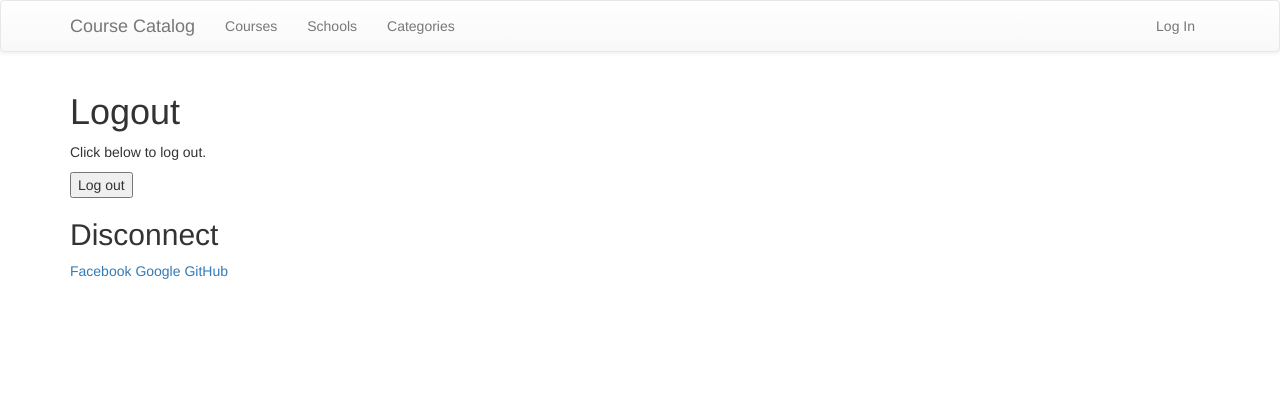
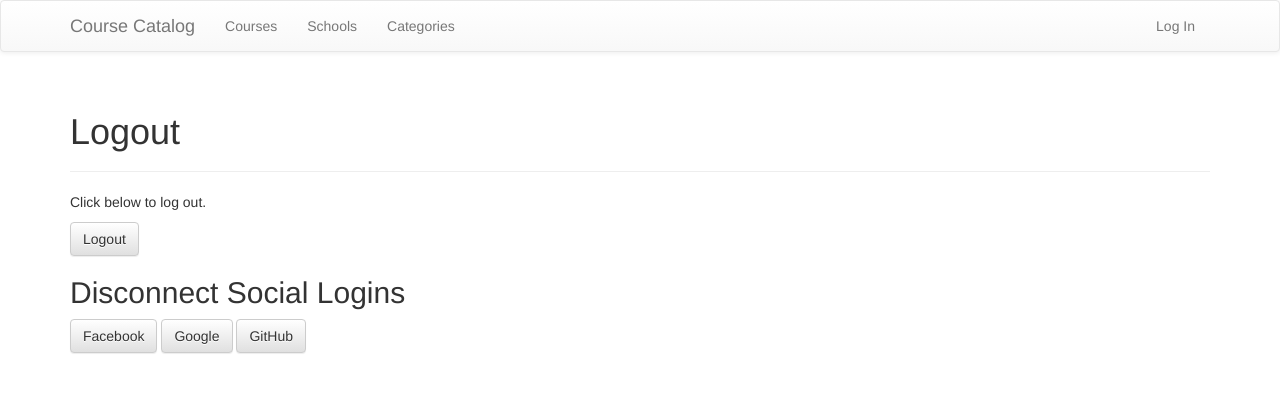
Before and after one commit to byanofsky/course_catalog, a Flask app: page /logout/ in a window 1280 px wide. Shown: the top 393 px of the page. Run offline with Flask 2, Linux system fonts and the light colour scheme; some libraries are stand-ins or nearby versions.

Commit message:
Update logout template with bootstrap

```diff
--- a/course_catalog/course_catalog/templates/logout.html
+++ b/course_catalog/course_catalog/templates/logout.html
@@ -1,17 +1,19 @@
 {% extends "layout.html" %}
 {% block title %}Logout{% endblock %}
 {% block body %}
-<h1>Logout</h1>
+<div class="page-header">
+  <h1>Logout</h1>
+</div>
 <p>
   Click below to log out.
 </p>
 <form method="post">
-  <input type="submit" value="Log out">
+  <button type="submit" class="btn btn-default">Logout</button>
 </form>
 
-<h2>Disconnect</h2>
-<a href="{{ url_for('fbdisconnect') }}">Facebook</a>
-<a href="{{ url_for('googledisconnect') }}">Google</a>
-<a href="{{ url_for('githubdisconnect') }}">GitHub</a>
+<h2>Disconnect Social Logins</h2>
+<a class="btn btn-default" href="{{ url_for('fbdisconnect') }}">Facebook</a>
+<a class="btn btn-default" href="{{ url_for('googledisconnect') }}">Google</a>
+<a class="btn btn-default" href="{{ url_for('githubdisconnect') }}">GitHub</a>
 
 {% endblock %}
```
